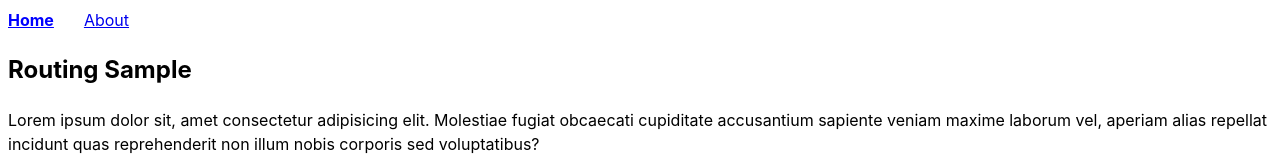
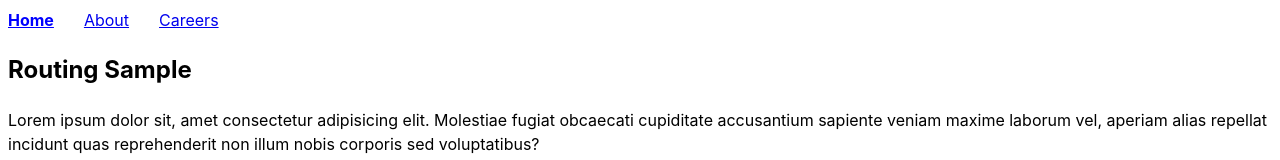
Before and after one commit to rezanikfal/React-Router, a React (Vite) app: page / in a window 1280 px wide. Shown: the top 160 px of the page. Built offline with nearby package versions, Linux system fonts and the light colour scheme.

Commit message:
Add Careers to the NavLinks

```diff
--- a/src/pages/RootLayout.jsx
+++ b/src/pages/RootLayout.jsx
@@ -7,6 +7,7 @@ function RootLayout() {
         <nav className="main-nav">
           <NavLink to="/">Home</NavLink>
           <NavLink to="about">About</NavLink>
+          <NavLink to="careers">Careers</NavLink>
         </nav>
       </header>
       <main>
```
